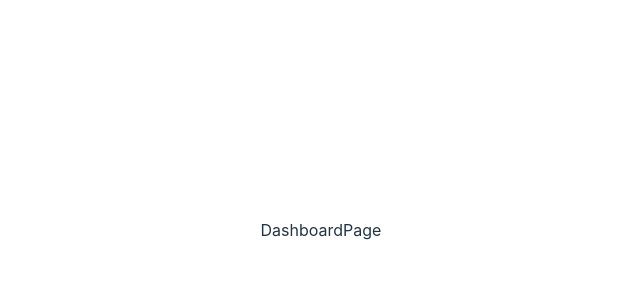
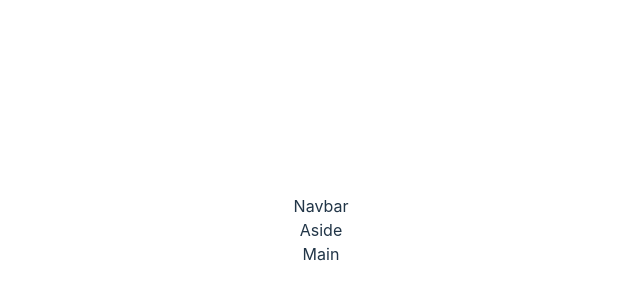
Before and after one commit to djibh/julien_riera_sportsee_P12_092023, a React (Vite) app: page / in a window 1280 px wide. Shown: the part 170-470 px from the top of the page, without its empty margins (319-959 px from the left). Built offline with nearby package versions, Linux system fonts and the light colour scheme.

Commit message:
pack (F01) > Install Styled-Components

```diff
--- a/package.json
+++ b/package.json
@@ -12,7 +12,8 @@
   "dependencies": {
     "react": "^18.2.0",
     "react-dom": "^18.2.0",
-    "react-router-dom": "^6.16.0"
+    "react-router-dom": "^6.16.0",
+    "styled-components": "^6.0.8"
   },
   "devDependencies": {
     "@types/react": "^18.2.15",
--- a/src/components/pages/DashboardPage.tsx
+++ b/src/components/pages/DashboardPage.tsx
@@ -1,5 +1,9 @@
 export default function DashboardPage() {
   return (
-    <div>DashboardPage</div>
+    <div>
+        <nav>Navbar</nav>
+        <aside>Aside</aside>
+        <main>Main</main>
+    </div>
   )
 }
```
Also changed, not shown: 1 other file (tests, documents, lock files or other folders).
